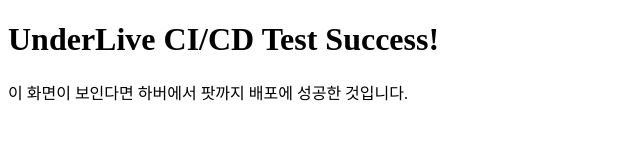
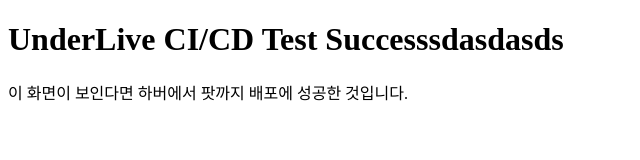
Before and after one commit to parkhansung1/UnderLive, a plain HTML site: page index.html in a window 1280 px wide. Shown: the whole page, without its empty margins (0-640 px from the left). Drawn offline with Linux system fonts and the light colour scheme.

Commit message:
index.html 수정 테스트

```diff
--- a/index.html
+++ b/index.html
@@ -4,7 +4,7 @@
     <title>UnderLive Test v1</title>
 </head>
 <body>
-    <h1>UnderLive CI/CD Test Success!</h1>
+    <h1>UnderLive CI/CD Test Successsdasdasds</h1>
     <p>이 화면이 보인다면 하버에서 팟까지 배포에 성공한 것입니다.</p>
 </body>
 </html>
```
